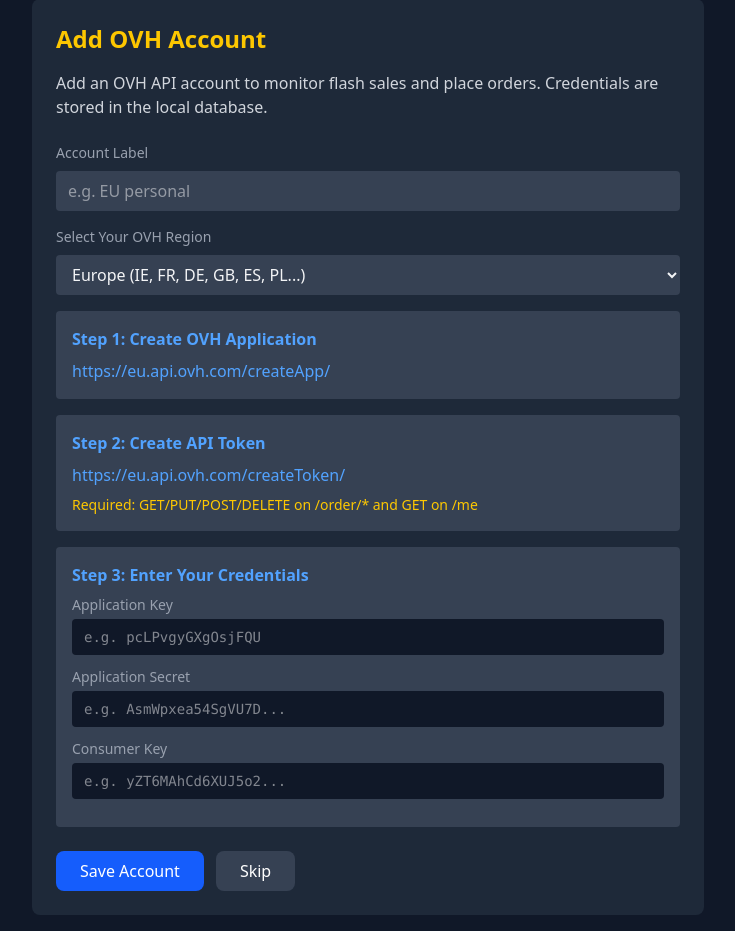
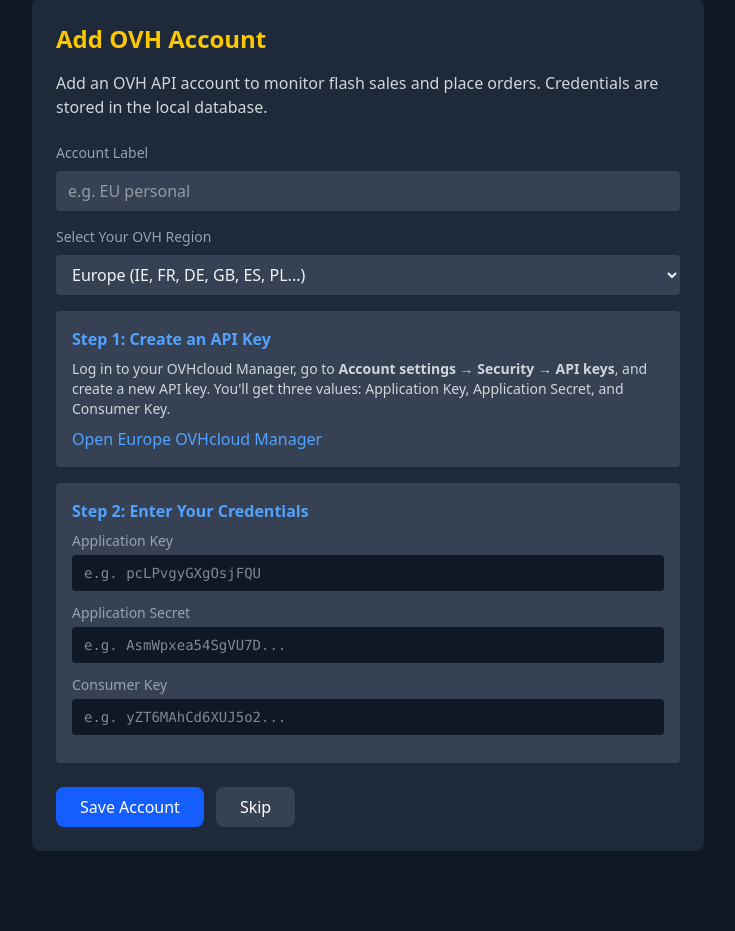
Before and after one commit to JuggyMcNutty/ecovibe, a FastAPI app: page / in a window 1280 px wide. Shown: the part 97-1028 px from the top of the page, without its empty margins (272-1007 px from the left). After the commit the page ends 948 px from the top, so only its background shows below. Run offline with FastAPI, Linux system fonts and the light colour scheme; data that the repository does not hold is empty.

Commit message:
Fix: replace createApp/createToken wizard with OVHcloud Manager instructions
The setup wizard no longer directs users to the two-step createApp +
createToken API console pages. Instead it points to the OVHcloud
Manager (Account settings → Security → API keys) where a single API
key creation yields all three values (Application Key, Application
Secret, Consumer Key). The wizard collapses from 3 steps to 2, the
OVH_REGIONS map replaces createAppUrl/createTokenUrl with managerUrl,
and the README's Region-Specific Setup + Getting OVH Credentials
sections are updated to match.

```diff
--- a/static/js/app.js
+++ b/static/js/app.js
@@ -5,22 +5,19 @@ const API_BASE = '/api';
 const OVH_REGIONS = {
     'ovh-eu': {
         name: 'Europe',
-        createAppUrl: 'https://eu.api.ovh.com/createApp/',
-        createTokenUrl: 'https://eu.api.ovh.com/createToken/',
+        managerUrl: 'https://www.ovh.com/manager/',
         apiEndpoint: 'https://eu.api.ovh.com/v1',
         rushRegion: 'europe'
     },
     'ovh-us': {
         name: 'United States',
-        createAppUrl: 'https://api.us.ovhcloud.com/createApp/',
-        createTokenUrl: 'https://api.us.ovhcloud.com/createToken/',
+        managerUrl: 'https://us.ovhcloud.com/manager/',
         apiEndpoint: 'https://api.us.ovhcloud.com/v1',
         rushRegion: 'united_states'
     },
     'ovh-ca': {
         name: 'Canada',
-        createAppUrl: 'https://ca.api.ovh.com/createApp/',
-        createTokenUrl: 'https://ca.api.ovh.com/createToken/',
+        managerUrl: 'https://ca.ovh.com/manager/',
         apiEndpoint: 'https://ca.api.ovh.com/v1',
         rushRegion: 'canada'
     }
@@ -2149,10 +2146,11 @@ function playAlertSound() {
 
 function updateCredentialsView(region) {
     const regionInfo = OVH_REGIONS[region] || OVH_REGIONS['ovh-eu'];
-    document.getElementById('create-app-link').href = regionInfo.createAppUrl;
-    document.getElementById('create-app-link').textContent = regionInfo.createAppUrl;
-    document.getElementById('create-token-link').href = regionInfo.createTokenUrl;
-    document.getElementById('create-token-link').textContent = regionInfo.createTokenUrl;
+    const link = document.getElementById('create-api-key-link');
+    if (link) {
+        link.href = regionInfo.managerUrl;
+        link.textContent = `Open ${regionInfo.name} OVHcloud Manager`;
+    }
 
     const rushRegion = document.getElementById('rush-region');
     if (rushRegion) {
--- a/templates/index.html
+++ b/templates/index.html
@@ -80,20 +80,19 @@
 
                 <div class="space-y-4">
                     <div class="bg-gray-700 rounded p-4">
-                        <h3 class="font-bold text-blue-400 mb-2">Step 1: Create OVH Application</h3>
-                        <a id="create-app-link" href="https://eu.api.ovh.com/createApp/" target="_blank" rel="noopener"
-                           class="text-blue-400 hover:underline">https://eu.api.ovh.com/createApp/</a>
-                    </div>
-
-                    <div class="bg-gray-700 rounded p-4">
-                        <h3 class="font-bold text-blue-400 mb-2">Step 2: Create API Token</h3>
-                        <a id="create-token-link" href="https://eu.api.ovh.com/createToken/" target="_blank" rel="noopener"
-                           class="text-blue-400 hover:underline">https://eu.api.ovh.com/createToken/</a>
-                        <p class="text-sm text-yellow-400 mt-2">Required: GET/PUT/POST/DELETE on /order/* and GET on /me</p>
+                        <h3 class="font-bold text-blue-400 mb-2">Step 1: Create an API Key</h3>
+                        <p class="text-sm text-gray-300 mb-2">
+                            Log in to your OVHcloud Manager, go to
+                            <strong>Account settings &rarr; Security &rarr; API keys</strong>,
+                            and create a new API key. You'll get three values:
+                            Application Key, Application Secret, and Consumer Key.
+                        </p>
+                        <a id="create-api-key-link" href="https://www.ovh.com/manager/" target="_blank" rel="noopener"
+                           class="text-blue-400 hover:underline">Open OVHcloud Manager</a>
                     </div>
 
                     <div class="bg-gray-700 rounded p-4 space-y-3">
-                        <h3 class="font-bold text-blue-400 mb-2">Step 3: Enter Your Credentials</h3>
+                        <h3 class="font-bold text-blue-400 mb-2">Step 2: Enter Your Credentials</h3>
                         <div>
                             <label class="block text-sm text-gray-400 mb-1" for="cred-app-key">Application Key</label>
                             <input type="text" id="cred-app-key" class="w-full bg-gray-900 px-3 py-2 rounded font-mono text-sm"
```
Also changed, not shown: README.md.
